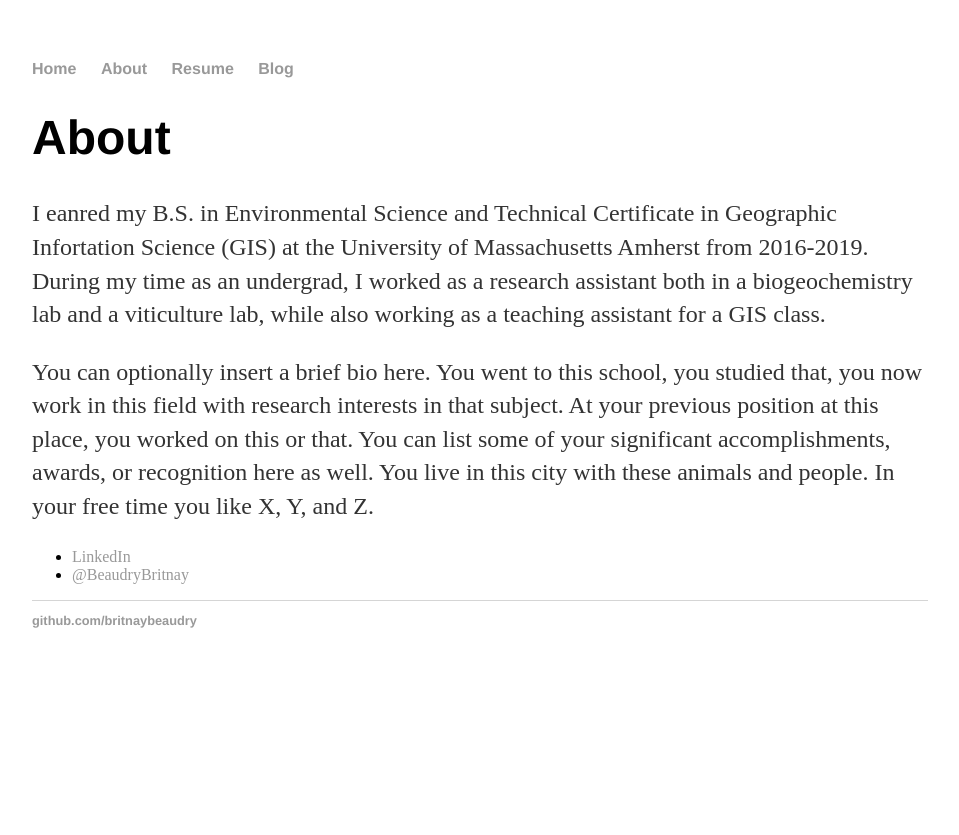
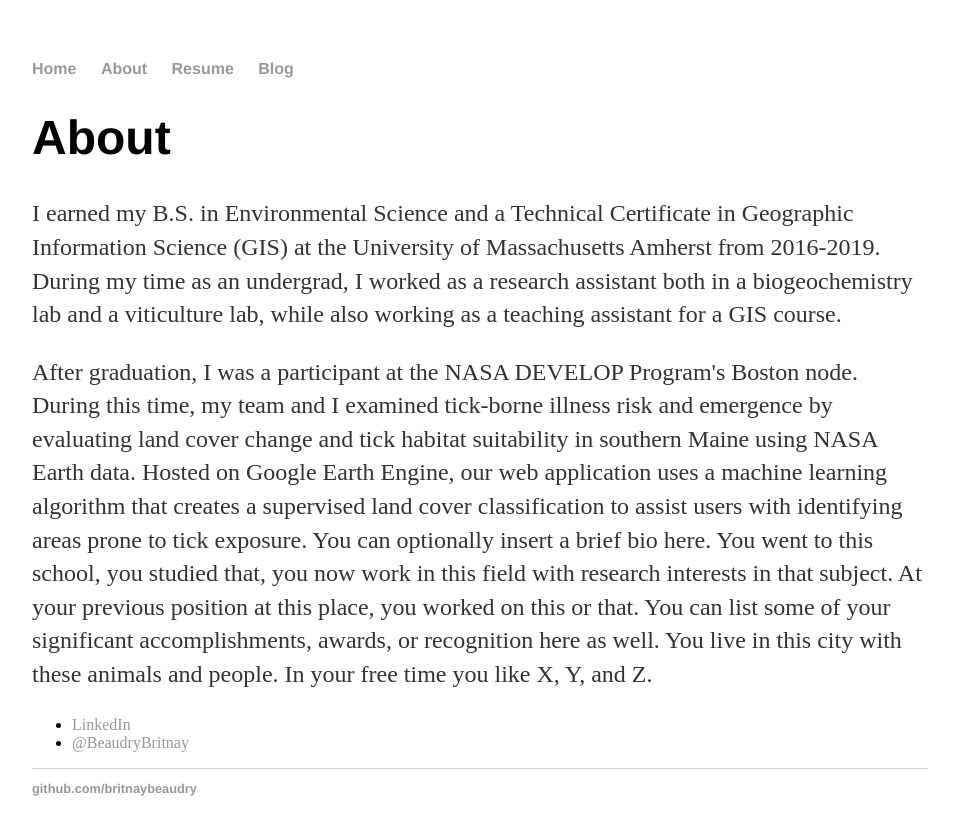
Before and after one commit to britnaybeaudry/britnaybeaudry.github.io, a Jekyll site: the page built from about/index.html, in a window 1280 px wide. Shown: the top 835 px of the page, without its empty margins (160-1119 px from the left). Built offline with Jekyll 4.4.1, drawn with Linux system fonts in a browser that asks for light colours.

Commit message:
Update index.html
added summer 2019 info

```diff
--- a/about/index.html
+++ b/about/index.html
@@ -5,10 +5,11 @@ title: About Britnay Beaudry
 
 		<div class="about">
 			<h1>About</h1>
-			<p>I eanred my B.S. in Environmental Science and Technical Certificate in Geographic Infortation Science (GIS) at the University of Massachusetts Amherst from 2016-2019.
-			During my time as an undergrad, I worked as a research assistant both in a biogeochemistry lab and a viticulture lab, while also working as a teaching assistant for a GIS class.</p>
+			<p>I earned my B.S. in Environmental Science and a Technical Certificate in Geographic Information Science (GIS) at the University of Massachusetts Amherst from 2016-2019.
+			During my time as an undergrad, I worked as a research assistant both in a biogeochemistry lab and a viticulture lab, while also working as a teaching assistant for a GIS course.</p>
 
-			<p>
+			<p>After graduation, I was a participant at the NASA DEVELOP Program's Boston node. During this time, my team and I examined tick-borne illness risk and emergence by evaluating land cover change and tick habitat suitability in southern Maine using NASA Earth data.
+			Hosted on Google Earth Engine, our web application uses a machine learning algorithm that creates a supervised land cover classification to assist users with identifying areas prone to tick exposure.
 				You can optionally insert a brief bio here. You went to this school, you studied that, you now work in this field with research interests in that subject. At your previous position at this place, you worked on this or that. You can list some of your significant accomplishments, awards, or recognition here as well. You live in this city with these animals and people. In your free time you like X, Y, and Z.</p>
 
 			<ul class="contacts">
```
